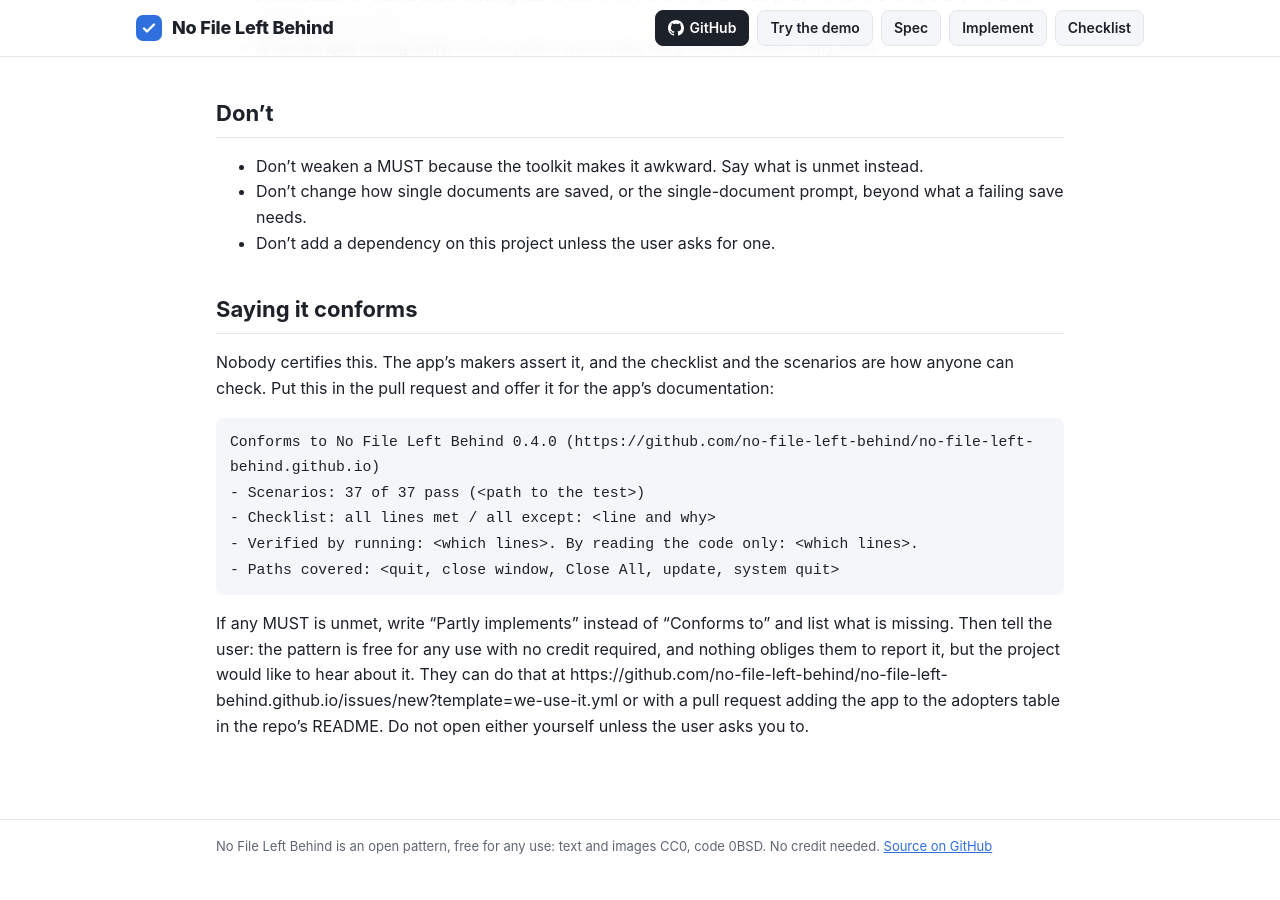
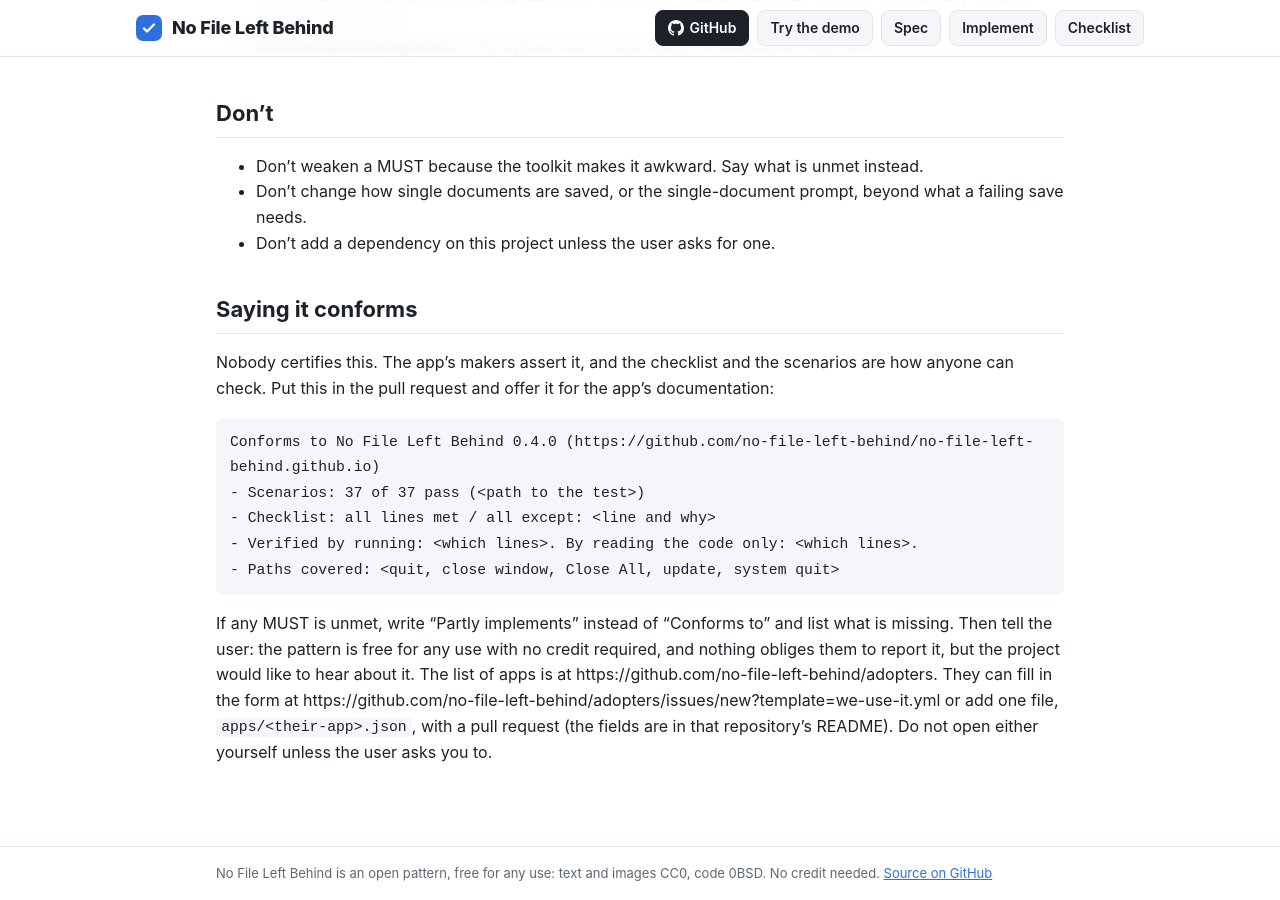
Before and after one commit to no-file-left-behind/no-file-left-behind.github.io, a Jekyll site: the page built from skills/no-file-left-behind/SKILL.md, in a window 1280 px wide and 900 px high, scrolled down 2000 px. Built offline with Jekyll 4.4.1, drawn with Linux system fonts in a browser that asks for light colours; our own code applies the rules of GitHub Pages for plain Markdown files; before the commit the page ends 2873 px from its top, so only the background shows below that.

Commit message:
Who uses it: the list has its own repository, and the site shows it live
github.com/no-file-left-behind/adopters holds one file per app, a form for those who'd rather
we add it, and a table rebuilt after every merge. The README, the Implement page and the skill
point there; the front page draws the table from it.

```diff
--- a/skills/no-file-left-behind/SKILL.md
+++ b/skills/no-file-left-behind/SKILL.md
@@ -96,7 +96,8 @@ Conforms to No File Left Behind 0.4.0 (https://github.com/no-file-left-behind/no
 
 If any MUST is unmet, write "Partly implements" instead of "Conforms to" and list what is missing.
 Then tell the user: the pattern is free for any use with no credit required, and nothing obliges
-them to report it, but the project would like to hear about it. They can do that at
-https://github.com/no-file-left-behind/no-file-left-behind.github.io/issues/new?template=we-use-it.yml or with a pull
-request adding the app to the adopters table in the repo's README. Do not open either yourself
-unless the user asks you to.
+them to report it, but the project would like to hear about it. The list of apps is at
+https://github.com/no-file-left-behind/adopters. They can fill in the form at
+https://github.com/no-file-left-behind/adopters/issues/new?template=we-use-it.yml
+or add one file, `apps/<their-app>.json`, with a pull request (the fields are in that repository's
+README). Do not open either yourself unless the user asks you to.
```
Also changed, not shown: IMPLEMENT.md (+3 -4 lines), index.md (+21 -1 lines), .github/ISSUE_TEMPLATE/we-use-it.yml (deleted), README.md.
